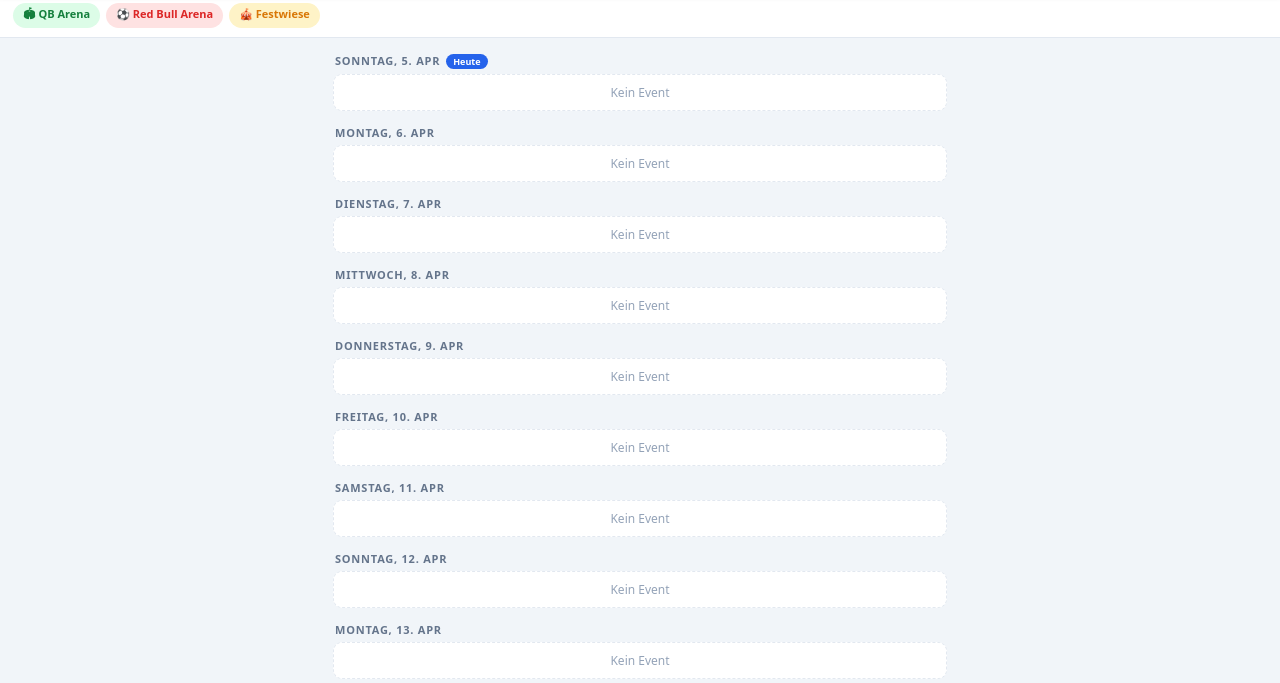
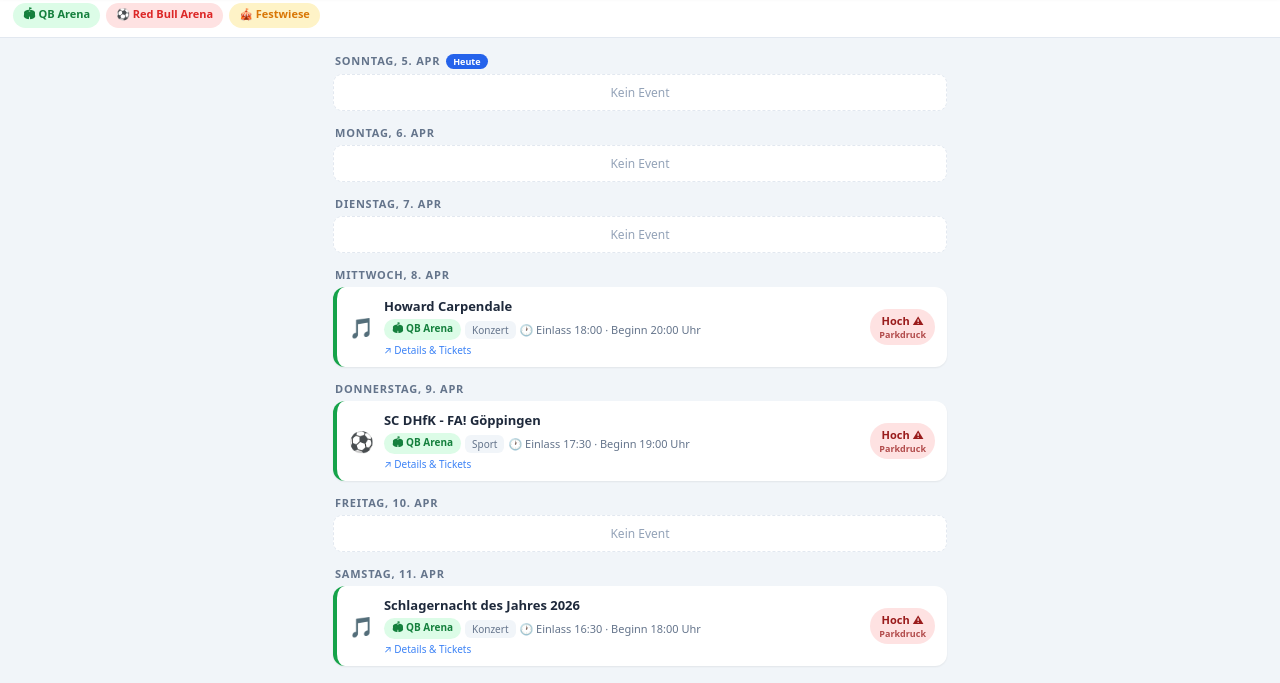
Before and after one commit to tomiclipsia/Eventradar, a plain HTML site: page index.html in a window 1280 px wide. Shown: the part 69-752 px from the top of the page. Drawn offline with Linux system fonts and the light colour scheme.

Commit message:
Update index.html

```diff
--- a/index.html
+++ b/index.html
@@ -80,9 +80,18 @@ const MONATE=["Jan","Feb","Mär","Apr","Mai","Jun","Jul","Aug","Sep","Okt","Nov"
 // ── Embedded events (Stand: 02.04.2026) ──────────────────────
 // AUTO-UPDATE: scraper.py replaces this block every Monday via GitHub Actions
 const EMBEDDED_EVENTS = [
-
+  {date:"2026-04-02",title:"7vs.Wild",type:"Show",venue:"QB Arena",einlass:null,beginn:"19:30",ende:"22:30",cancelled:true,url:"https://www.quarterback-immobilien-arena.de/events-tickets/eventdetail/event/7vswild/862"},
+  {date:"2026-04-08",title:"Howard Carpendale",type:"Konzert",venue:"QB Arena",einlass:"18:00",beginn:"20:00",ende:"22:40",cancelled:false,url:"https://www.quarterback-immobilien-arena.de/events-tickets/eventdetail/event/howard-carpendale-1/864"},
+  {date:"2026-04-09",title:"SC DHfK - FA! Göppingen",type:"Sport",venue:"QB Arena",einlass:"17:30",beginn:"19:00",ende:"20:30",cancelled:false,url:"https://www.quarterback-immobilien-arena.de/events-tickets/eventdetail/event/sc-dhfk-fa-goeppingen/741"},
+  {date:"2026-04-11",title:"Schlagernacht des Jahres 2026",type:"Konzert",venue:"QB Arena",einlass:"16:30",beginn:"18:00",ende:"00:00",cancelled:false,url:"https://www.quarterback-immobilien-arena.de/events-tickets/eventdetail/event/schlagernacht-des-jahres-2026/919"},
+  {date:"2026-04-12",title:"singOUT",type:"Konzert",venue:"QB Arena",einlass:null,beginn:"19:30",ende:"23:00",cancelled:false,url:"https://www.quarterback-immobilien-arena.de/events-tickets/eventdetail/event/singout/960"},
+  {date:"2026-04-13",title:"Eros Ramazotti",type:"Konzert",venue:"QB Arena",einlass:null,beginn:"20:00",ende:"23:00",cancelled:false,url:"https://www.quarterback-immobilien-arena.de/events-tickets/eventdetail/event/eros-ramazotti/1022"},
+  {date:"2026-04-14",title:"Falco Meets Amadeus",type:"Musical",venue:"QB Arena",einlass:"19:00",beginn:"20:00",ende:"22:45",cancelled:false,url:"https://www.quarterback-immobilien-arena.de/events-tickets/eventdetail/event/falco-meets-amadeus/954"},
+  {date:"2026-04-15",title:"Santiano",type:"Konzert",venue:"QB Arena",einlass:"18:00",beginn:"20:00",ende:"22:25",cancelled:false,url:"https://www.quarterback-immobilien-arena.de/events-tickets/eventdetail/event/santiano/921"},
+  {date:"2026-04-16",title:"SC DHfK - VfL Gummersbach",type:"Sport",venue:"QB Arena",einlass:"17:30",beginn:"19:00",ende:"20:30",cancelled:false,url:"https://www.quarterback-immobilien-arena.de/events-tickets/eventdetail/event/sc-dhfk-vfl-gummersbach/963"},
+  {date:"2026-04-17",title:"Mario Barth",type:"Comedy",venue:"QB Arena",einlass:"18:30",beginn:"20:00",ende:"22:30",cancelled:false,url:"https://www.quarterback-immobilien-arena.de/events-tickets/eventdetail/event/mario-barth-1/889"},
 ];
-const EMBEDDED_DATE = "2026-04-05";
+const EMBEDDED_DATE = "2026-04-02";
 
 function parkdruck(ev) {
   if (ev.cancelled) return "cancel";
```
